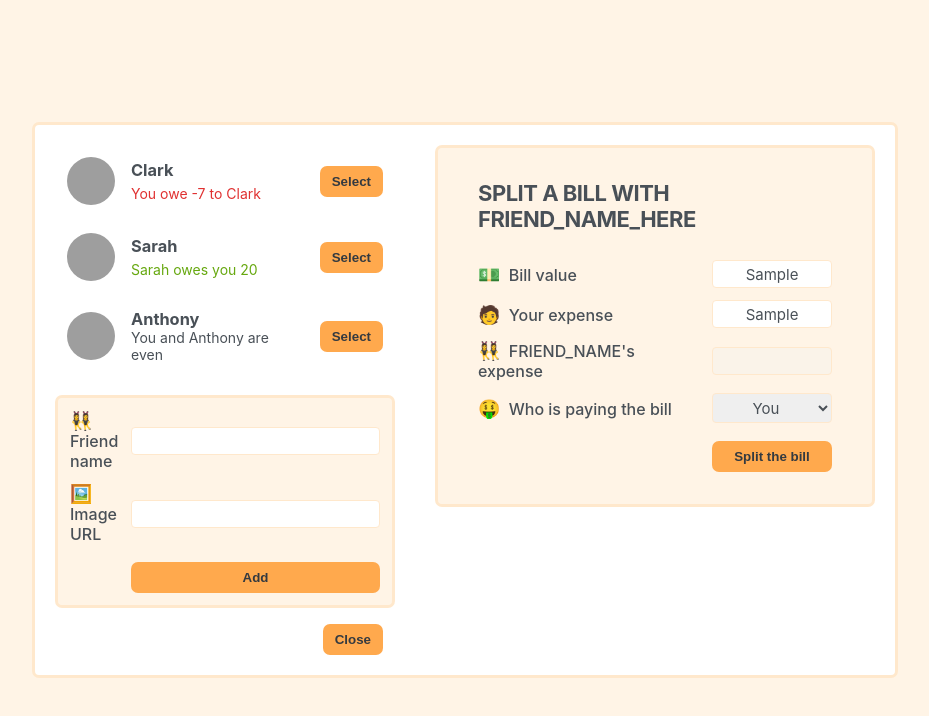
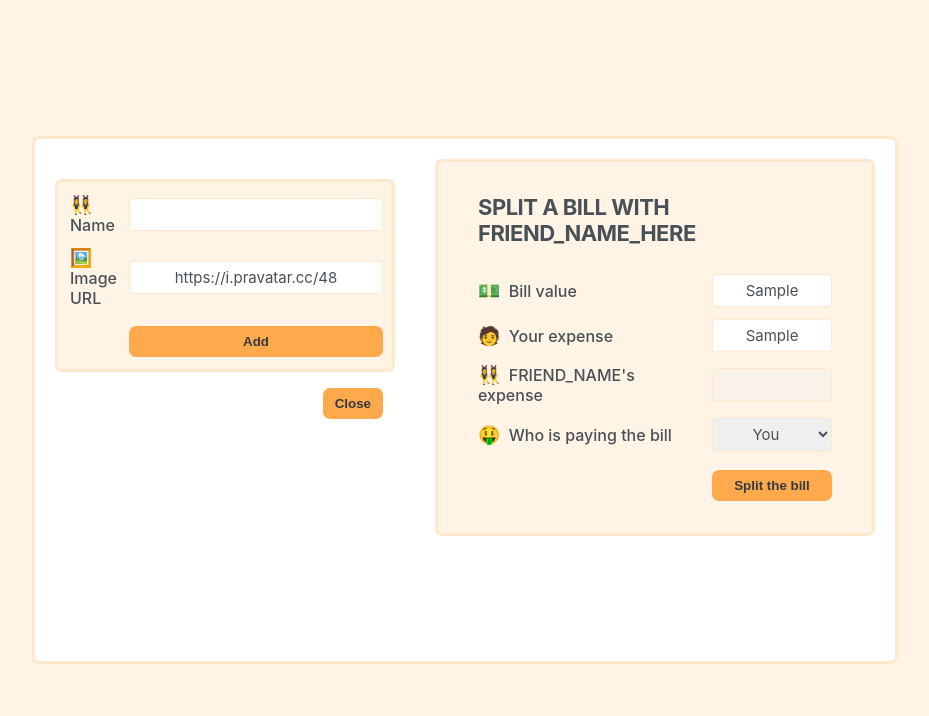
Before and after one commit to HazarN/eat-n-split-react, a React (Create React App) app: page / in a window 1280 px wide. Both pictures are taken after typing "Sample", "Sample" into the empty fields and a click on the button "Add Friend". Shown: the top 716 px of the page, without its empty margins (175-1104 px from the left). Built offline with nearby package versions, Linux system fonts and the light colour scheme; grey boxes are pictures that could not be loaded; the HTML template or start-up script is replaced by a standard one.

Commit message:
feature(core): The dynamic listing and adding new friends with form component is implemented

```diff
--- a/src/App.js
+++ b/src/App.js
@@ -6,6 +6,7 @@ import AddFriend from './components/forms/AddFriend';
 import SplitTheBill from './components/forms/SplitTheBill';
 
 const App = () => {
+  const [friends, setFriends] = useState([]);
   const [isClicked, setIsClicked] = useState(false);
 
   const handleVisAddFriend = () => {
@@ -15,8 +16,9 @@ const App = () => {
   return (
     <div className='app'>
       <div className='sidebar'>
-        <FriendList />
-        {isClicked && <AddFriend />}
+        <FriendList friends={friends} />
+        {isClicked && <AddFriend setFriends={setFriends} />}
+
         <Button onHandleClick={handleVisAddFriend}>
           {isClicked ? 'Close' : 'Add Friend'}
         </Button>
--- a/src/components/FriendList.js
+++ b/src/components/FriendList.js
@@ -1,10 +1,6 @@
 import Friend from './Friend';
 
-import data from '../friends.json';
-
-const FriendList = () => {
-  const friends = data.initialFriends;
-
+const FriendList = ({ friends }) => {
   return (
     <ul>
       {friends.map(friend => (
--- a/src/components/forms/AddFriend.js
+++ b/src/components/forms/AddFriend.js
@@ -1,13 +1,44 @@
+import { useState } from 'react';
 import Button from '../Button';
 
-const AddFriend = () => {
+const AddFriend = ({ setFriends }) => {
+  const [name, setName] = useState('');
+  const [image, setImage] = useState('https://i.pravatar.cc/48');
+
+  const handleSubmit = e => {
+    e.preventDefault();
+
+    if (!name || !image) return;
+
+    // Capitalize the name
+    const str = name.toLowerCase();
+    const capName = str.charAt(0).toUpperCase() + str.slice(1);
+
+    const id = crypto.randomUUID();
+    const friend = {
+      id: id,
+      name: capName,
+      image: `${image}?u=${id}`,
+      balance: 0,
+    };
+
+    console.log(friend);
+    setFriends(friends => [...friends, friend]);
+
+    setName('');
+  };
+
   return (
-    <form className='form-add-friend'>
-      <label>👯‍♀️ Friend name</label>
-      <input type='text' />
+    <form className='form-add-friend' onSubmit={handleSubmit}>
+      <label>👯‍♀️ Name</label>
+      <input type='text' value={name} onChange={e => setName(e.target.value)} />
 
       <label>🖼️ Image URL</label>
-      <input type='text' />
+      <input
+        type='text'
+        value={image}
+        onChange={e => setImage(e.target.value)}
+      />
 
       <Button>Add</Button>
     </form>
--- a/src/friends.json
+++ /dev/null
@@ -1,22 +0,0 @@
-{
-  "initialFriends": [
-    {
-      "id": 118836,
-      "name": "Clark",
-      "image": "https://i.pravatar.cc/48?u=118836",
-      "balance": -7
-    },
-    {
-      "id": 933372,
-      "name": "Sarah",
-      "image": "https://i.pravatar.cc/48?u=933372",
-      "balance": 20
-    },
-    {
-      "id": 499476,
-      "name": "Anthony",
-      "image": "https://i.pravatar.cc/48?u=499476",
-      "balance": 0
-    }
-  ]
-}
--- a/src/index.css
+++ b/src/index.css
@@ -148,7 +148,7 @@ select {
   font-family: inherit;
   color: inherit;
   font-size: 1.5rem;
-  padding: 0.35rem;
+  padding: 0.6rem;
   text-align: center;
   border: 1px solid var(--color-light);
   border-radius: 4px;
```
